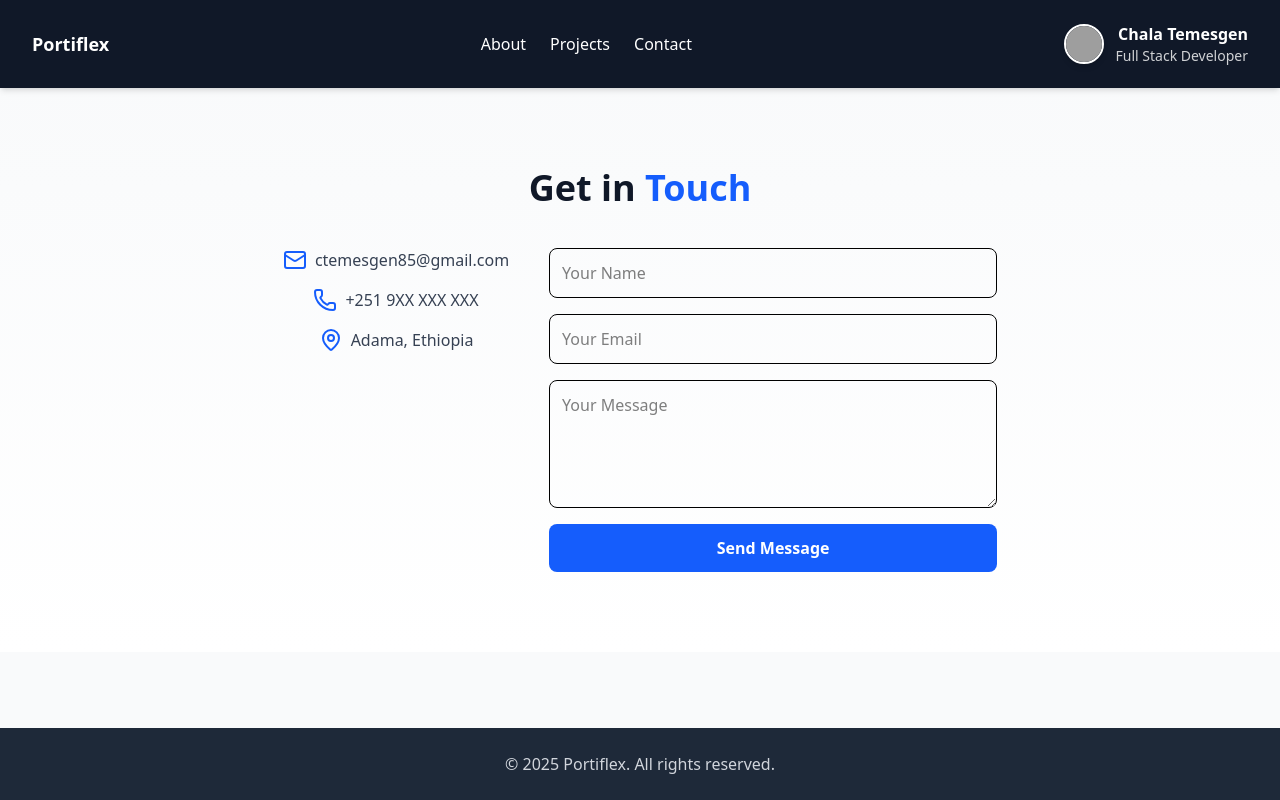
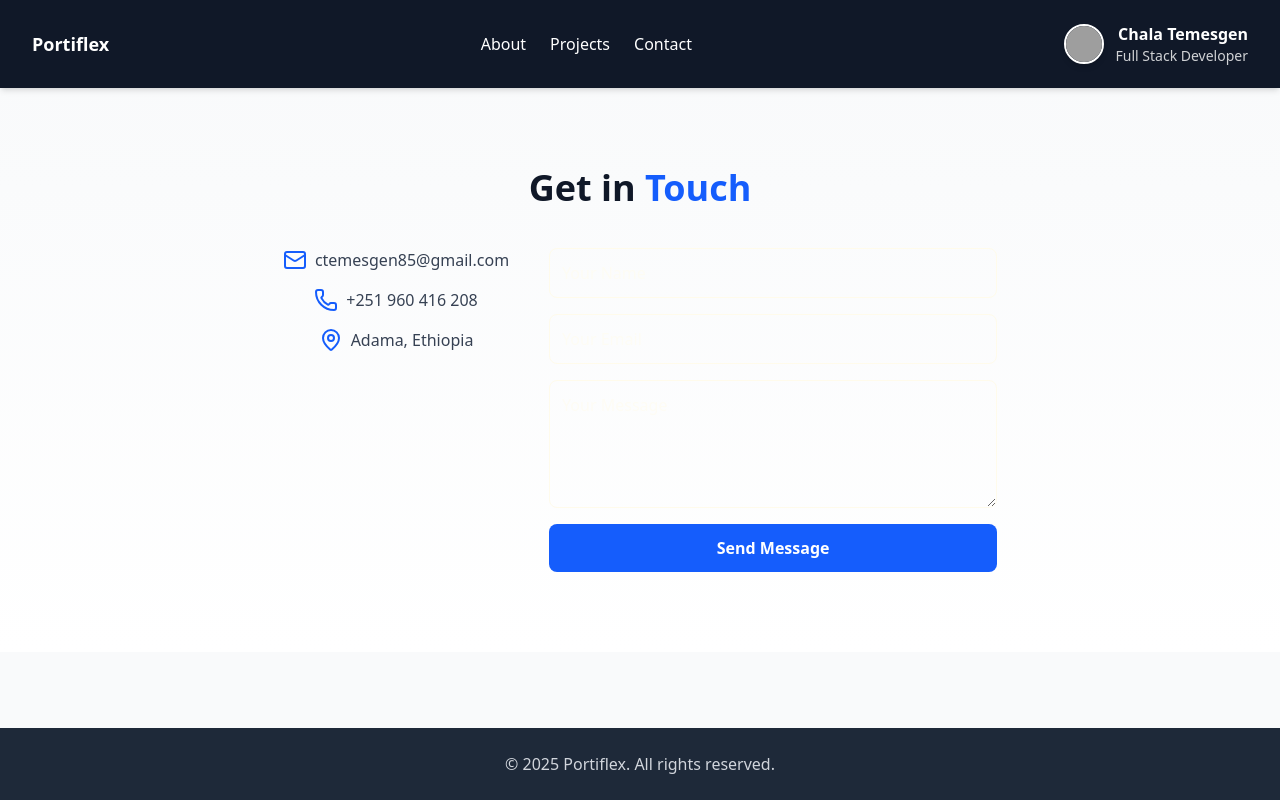
Before and after one commit to Chala751/Portiflex, a React (Vite) app in the folder client/: page /contact in a window 1280 px wide. Built offline with nearby package versions, Linux system fonts and the light colour scheme; grey boxes are pictures that could not be loaded.

Commit message:
contact page done

```diff
--- a/client/src/pages/Contact.jsx
+++ b/client/src/pages/Contact.jsx
@@ -1,3 +1,4 @@
+// eslint-disable-next-line no-unused-vars
 import { motion } from "framer-motion";
 import { Mail, MapPin, Phone } from "lucide-react";
 
@@ -25,7 +26,7 @@ const Contact = () => {
             <Mail className="text-blue-600" /> ctemesgen85@gmail.com
           </p>
           <p className="flex items-center justify-center gap-2">
-            <Phone className="text-blue-600" /> +251 9XX XXX XXX
+            <Phone className="text-blue-600" /> +251 960 416 208
           </p>
           <p className="flex items-center justify-center gap-2">
             <MapPin className="text-blue-600" /> Adama, Ethiopia
@@ -39,9 +40,9 @@ const Contact = () => {
           transition={{ duration: 0.6 }}
           className="flex flex-col gap-4 w-full md:w-1/2"
         >
-          <input type="text" placeholder="Your Name" className="p-3 rounded-lg border dark:bg-gray-800" />
-          <input type="email" placeholder="Your Email" className="p-3 rounded-lg border dark:bg-gray-800" />
-          <textarea placeholder="Your Message" className="p-3 rounded-lg border h-32 dark:bg-gray-800" />
+          <input type="text" placeholder="Your Name" className="p-3 rounded-lg border text-amber-50 dark:bg-gray-800" />
+          <input type="email" placeholder="Your Email" className="p-3 rounded-lg border text-amber-50 dark:bg-gray-800" />
+          <textarea placeholder="Your Message" className="p-3 rounded-lg border h-32 text-amber-50 dark:bg-gray-800" />
           <button className="bg-blue-600 text-white py-3 rounded-lg font-semibold hover:bg-blue-700 transition">
             Send Message
           </button>
```
